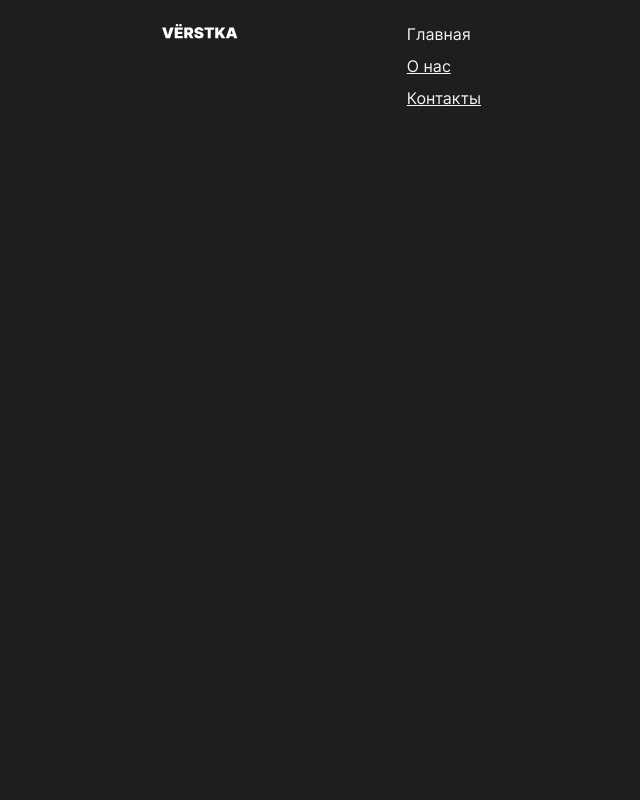
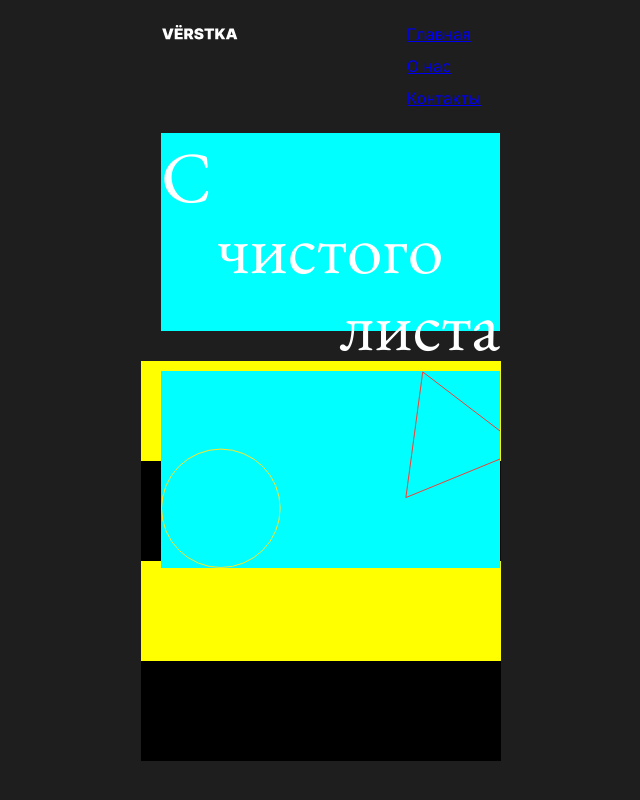
Before and after one commit to vagabondan/s-chistogo-lista, a plain HTML site: page index.html in a window 1280 px wide. Shown: the whole page, without its empty margins (319-959 px from the left). Drawn offline with Linux system fonts and the light colour scheme.

Commit message:
header remade

```diff
--- a/index.html
+++ b/index.html
@@ -7,22 +7,43 @@
     <link rel="stylesheet" href="fonts/fonts.css" />
     <link rel="stylesheet" href="styles/style.css" />
   </head>
-  <body class="body">
+  <body class="content-section body">
     <header class="header">
-      <div class="header-content">
-        <img class="logo" src="images/logo.svg" alt="Логотип: вёрстка" />
-        <nav class="nav-list">
-          <div class="nav-item">Главная</div>
-          <div class="nav-item nav-item-ul">О нас</div>
-          <div class="nav-item nav-item-ul">Контакты</div>
-        </nav>
-      </div>
+      <a href="#0" class="header__logo">
+        <img
+          class="header__logo-image"
+          src="images/logo.svg"
+          alt="Логотип: вёрстка"
+        />
+      </a>
+      <nav class="header__menu">
+        <ul class="header__menu-list">
+          <li class="header__menu-item">
+            <a class="header__menu-link" href="#0">Главная</a>
+          </li>
+          <li class="header__menu-item nav-item-ul">
+            <a class="header__menu-link" href="#0">О нас</a>
+          </li>
+          <li class="header__menu-item nav-item-ul">
+            <a class="header__menu-link" href="#0">Контакты</a>
+          </li>
+        </ul>
+      </nav>
     </header>
 
     <main>
-      <section></section>
+      <section class="content-section content-section_theme_dark title">
+        <p class="title-text title-text-left">С</p>
+        <p class="title-text title-text-center">чистого</p>
+        <p class="title-text title-text-right">листа</p>
+        <img class="cover" src="images/cover.svg" />
+      </section>
+      <section class="content-section content-section_theme_bright"></section>
+      <section class="content-section content-section_theme_dark"></section>
+      <section class="content-section content-section_theme_bright"></section>
+      <section class="content-section content-section_theme_dark"></section>
     </main>
 
-    <footer></footer>
+    <footer class="content-section"></footer>
   </body>
 </html>
--- a/styles/style.css
+++ b/styles/style.css
@@ -1,5 +1,4 @@
 body {
-  margin: 0;
   background-color: #1e1e1e;
   font-family: "Inter regular", sans-serif;
 }
@@ -18,42 +17,89 @@ blockquote {
   padding: 0;
 }
 
-.header {
+.content-section {
+  box-sizing: border-box;
   width: 360px;
-  height: 132px;
   margin: 0 auto;
 }
 
-.header-content {
+.header {
+  /* height: 132px; */
   display: flex;
   align-items: flex-start;
   justify-content: space-between;
   flex-shrink: 0;
   margin: 24px 20px;
+  box-sizing: border-box;
 }
 
-.logo {
+.header__logo-image {
   width: 78.453px;
   height: 15.432px;
   flex-shrink: 0;
 }
 
-.nav-list {
+.header__menu-list {
   display: flex;
   flex-direction: column;
   align-items: flex-start;
   gap: 12px;
+  list-style: none;
 }
 
-.nav-item {
+.header__menu-item {
   color: var(--text-light, #f5f5f5);
   font-family: "Inter regular", sans-serif;
   font-size: 16px;
   font-style: normal;
-  /* font-weight: 400; */
   line-height: 1.265em;
 }
 
-.nav-item-ul {
-  text-decoration-line: underline;
+.content-section_theme_dark {
+  background-color: black;
+  color: white;
+  height: 100px;
 }
+
+.content-section_theme_bright {
+  background-color: yellow;
+  color: black;
+  height: 100px;
+}
+
+.title {
+  margin: 7px 0 30px 20px;
+  width: 339px;
+  height: 198px;
+  flex-shrink: 0;
+  background-color: aqua;
+}
+
+.title-text {
+  color: #fff;
+  font-family: "EB Garamond regular", serif;
+  font-size: 72px;
+  font-style: normal;
+  font-weight: 400;
+  letter-spacing: 0;
+  /* display: inline-block; */
+  /* box-sizing: border-box; */
+}
+
+.title-text-left {
+  text-align: left;
+  line-height: 120%;
+}
+
+.title-text-center {
+  text-align: center;
+  line-height: 80%;
+}
+
+.title-text-right {
+  text-align: right;
+}
+
+.cover {
+  background-color: aqua;
+}
```
